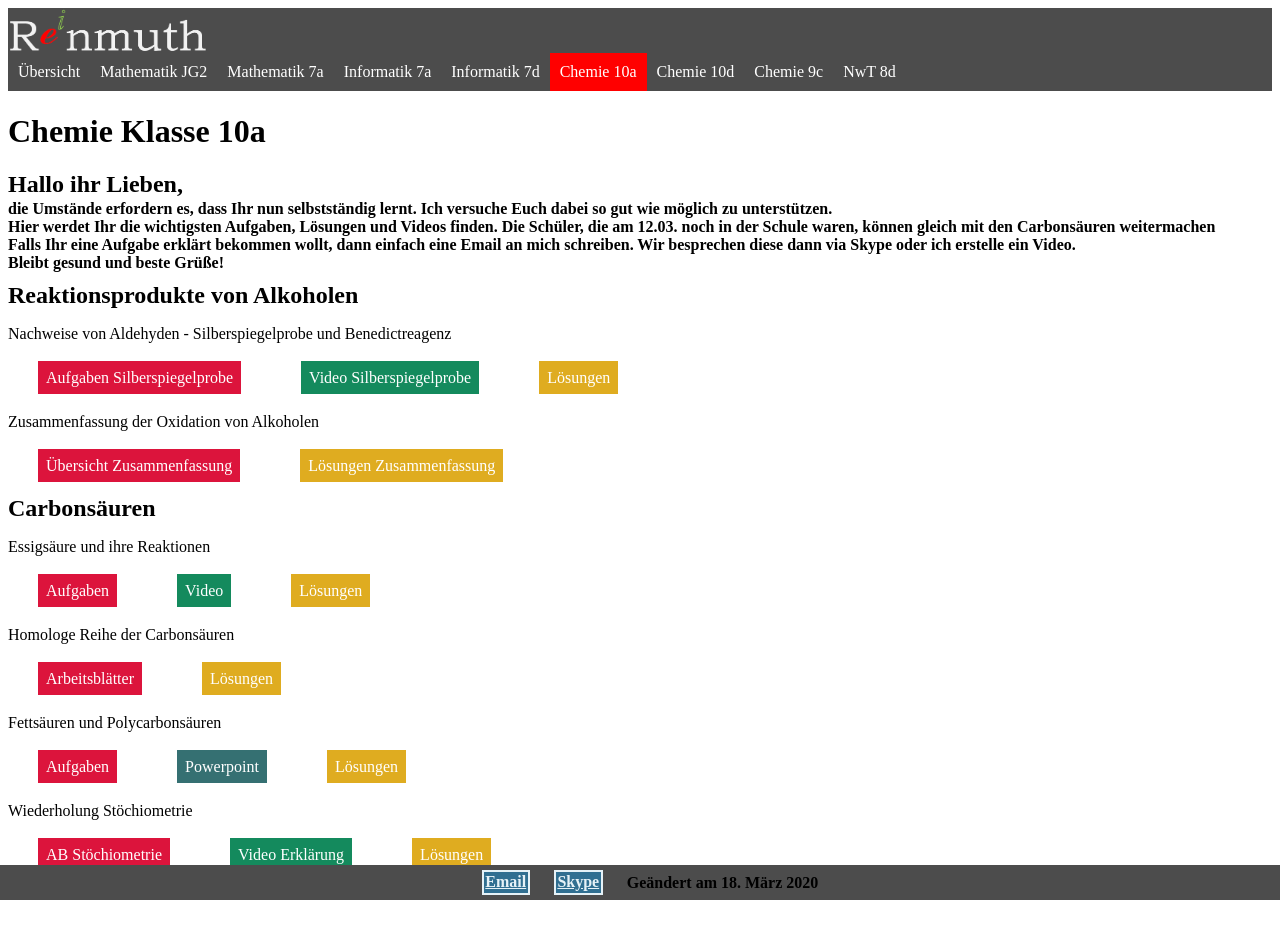
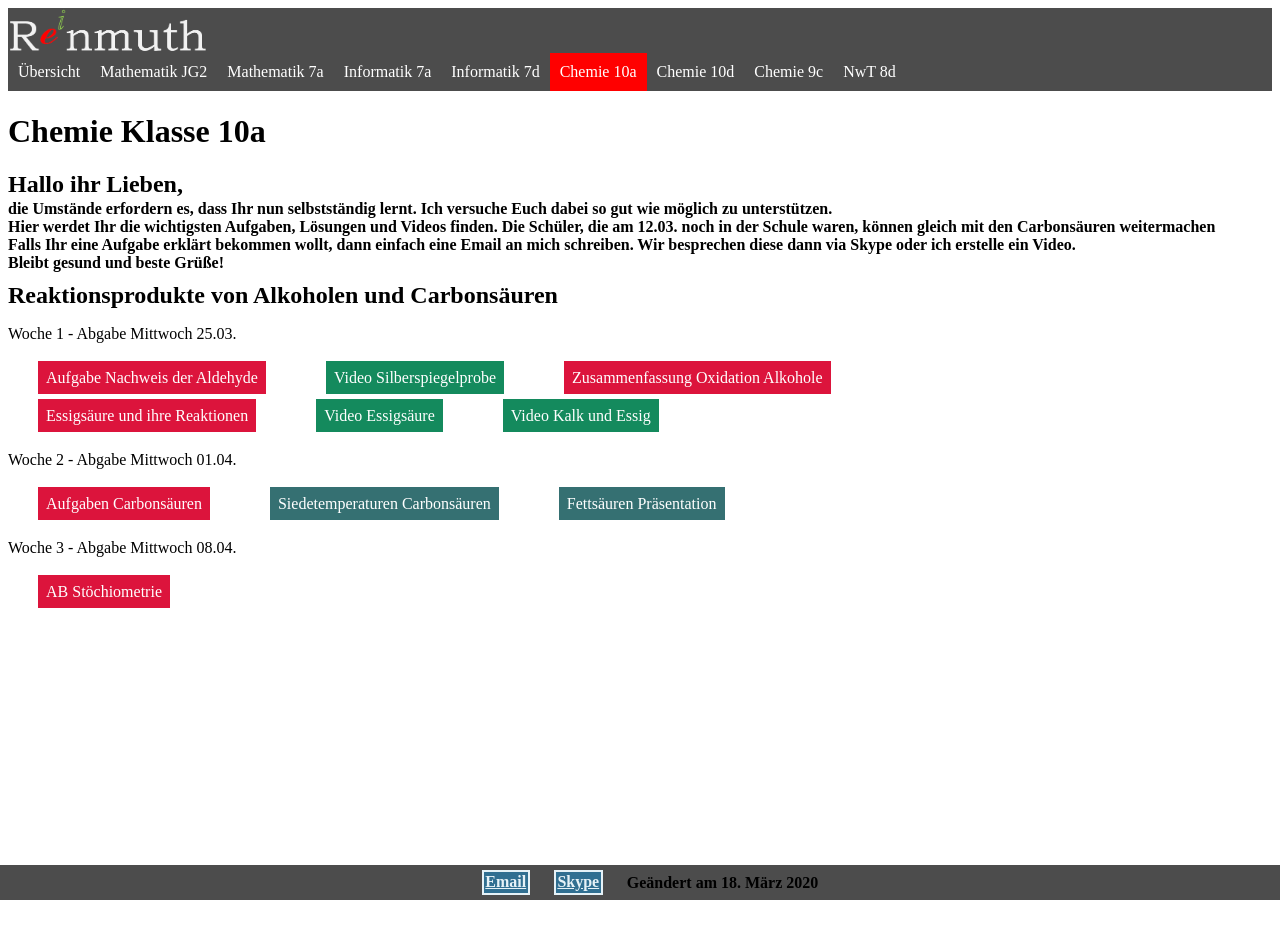
Before and after one commit to Reinmuth/Reinmuth.github.io, a Jekyll site: the page 10a.html, which Jekyll copies as it is, in a window 1280 px wide. Built offline with Jekyll 4.4.1, drawn with Linux system fonts in a browser that asks for light colours; after the commit the page ends 900 px from its top, so only the background shows below that.

Commit message:
Add files via upload

```diff
--- a/10a.html
+++ b/10a.html
@@ -66,26 +66,37 @@
 				</h3>
 		</div>
 
-			<h2> Reaktionsprodukte von Alkoholen</h2>
+		<h2> Reaktionsprodukte von Alkoholen und Carbonsäuren</h2>
 
-			<p>Nachweise von Aldehyden - Silberspiegelprobe und Benedictreagenz</p>
+		<p>Woche 1 - Abgabe Mittwoch 25.03.</p>
 
 		<ul>
 
-				<li> <a class="exerc" href="uc.png">Aufgaben Silberspiegelprobe</a>    </li>
-				<li> <a class="vid" href="uc.png">Video Silberspiegelprobe</a>    </li>
+			<li> <a class="exerc" href="Ch10/Nachweis der Aldehyde.pdf">Aufgabe Nachweis der Aldehyde</a>    </li>
+			<li> <a class="vid" href="https://youtu.be/nGkHu2ZCmHU">Video Silberspiegelprobe</a>    </li>
+			<li> <a class="exerc" href="Ch10/Zusammenfassung Oxidation Alkohole.pdf">Zusammenfassung Oxidation Alkohole</a>    </li>
+		</ul>
+		<ul>
+			<li> <a class="exerc" href="Ch10/Essigsäure.pdf">Essigsäure und ihre Reaktionen</a>    </li>
+			<li> <a class="vid" href="https://youtu.be/-CnblRb2PwM">Video Essigsäure</a>    </li>
+			<li> <a class="vid" href="https://youtu.be/W8T36CqOufA">Video Kalk und Essig</a>    </li>
+			<!--
 			<li> <a class="sol" href="uc.png">Lösungen</a>    </li>
+			<li> <a class="sol" href="uc.png">Lösungen Zusammenfassung</a>    </li> -->
 		</ul>
 
 
-			<p>Zusammenfassung der Oxidation von Alkoholen</p>
+		<p>Woche 2 - Abgabe Mittwoch 01.04.</p>
 
 		<ul>
-				<li> <a class="exerc" href="uc.png">Übersicht Zusammenfassung</a>    </li>
-				<li> <a class="sol" href="uc.png">Lösungen Zusammenfassung</a>    </li>
+			<li> <a class="exerc" href="Ch10/Aufgaben Carbonsäuren.pdf">Aufgaben Carbonsäuren</a>    </li>
+
+			<li> <a href="Ch10/Siedetemperatur.pdf">Siedetemperaturen Carbonsäuren</a>    </li>
+			<li> <a href="Ch10/Fettsäuren.pdf">Fettsäuren Präsentation</a>    </li>
+			<!-- <li> <a class="sol" href="uc.png">Lösungen Zusammenfassung</a>    </li>  -->
 		</ul>
 
-
+		<!--
 		<h2> Carbonsäuren </h2>
 
 		<p>Essigsäure und ihre Reaktionen</p>
@@ -109,13 +120,14 @@
 			<li> <a href="uc.png">Powerpoint</a>    </li>
 			<li> <a class="sol" href="uc.png">Lösungen</a>    </li>
 		</ul>
+	-->
+		<p>Woche 3 - Abgabe Mittwoch 08.04.</p>
+		<ul>
+			<li> <a class="exerc" href="Ch10/Stöchiometrie.pdf">AB Stöchiometrie</a>    </li>
+			<!-- <li> <a class="vid" href="uc.png">Video Erklärung</a>    </li>
+			<li> <a class="sol" href="uc.png">Lösungen</a>    </li> -->
+		</ul>
 
-			<p>Wiederholung Stöchiometrie</p>
-			<ul>
-				<li> <a class="exerc" href="uc.png">AB Stöchiometrie</a>    </li>
-				<li> <a class="vid" href="uc.png">Video Erklärung</a>    </li>
-				<li> <a class="sol" href="uc.png">Lösungen</a>    </li>
-			</ul>
 	<br>
 
 
```
Also changed, not shown: 10d.html (+19 -8 lines). Lines whose indentation alone changed are shown as unchanged.
